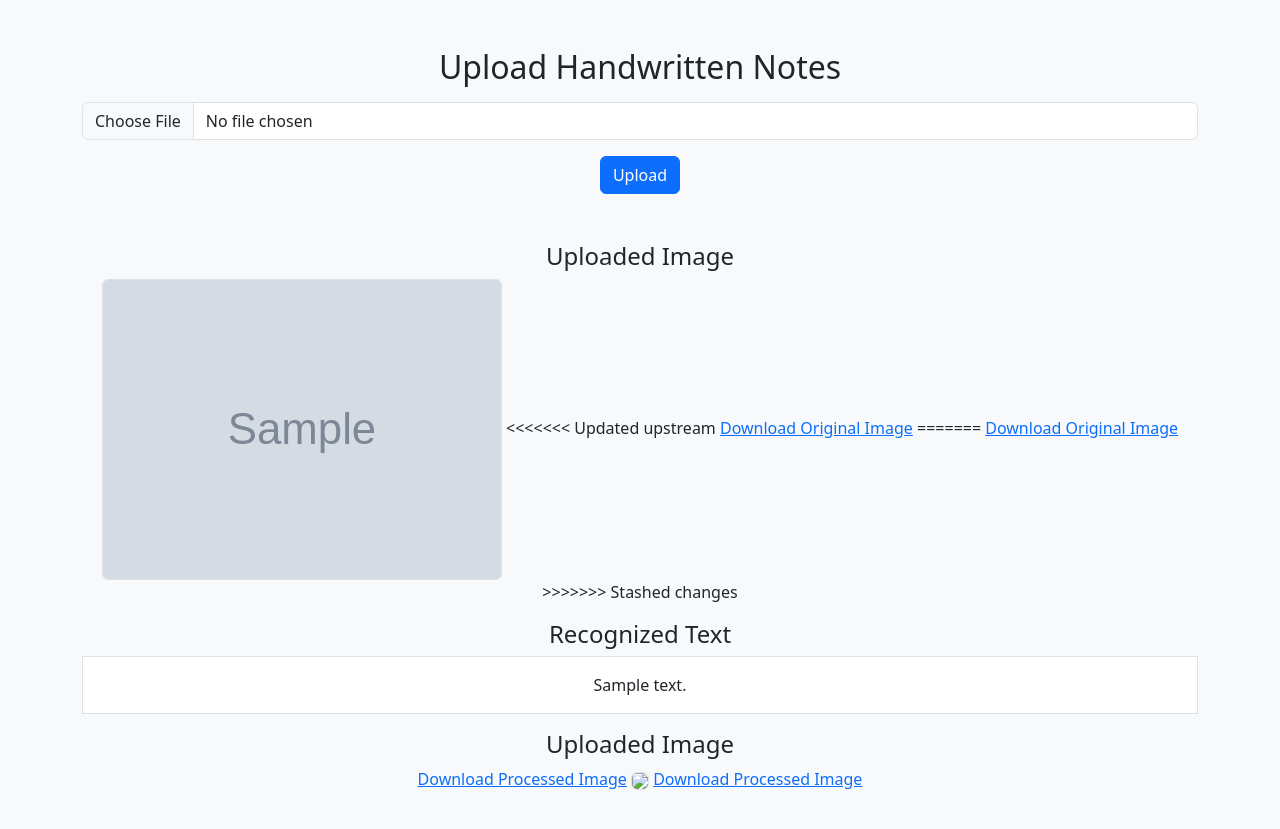
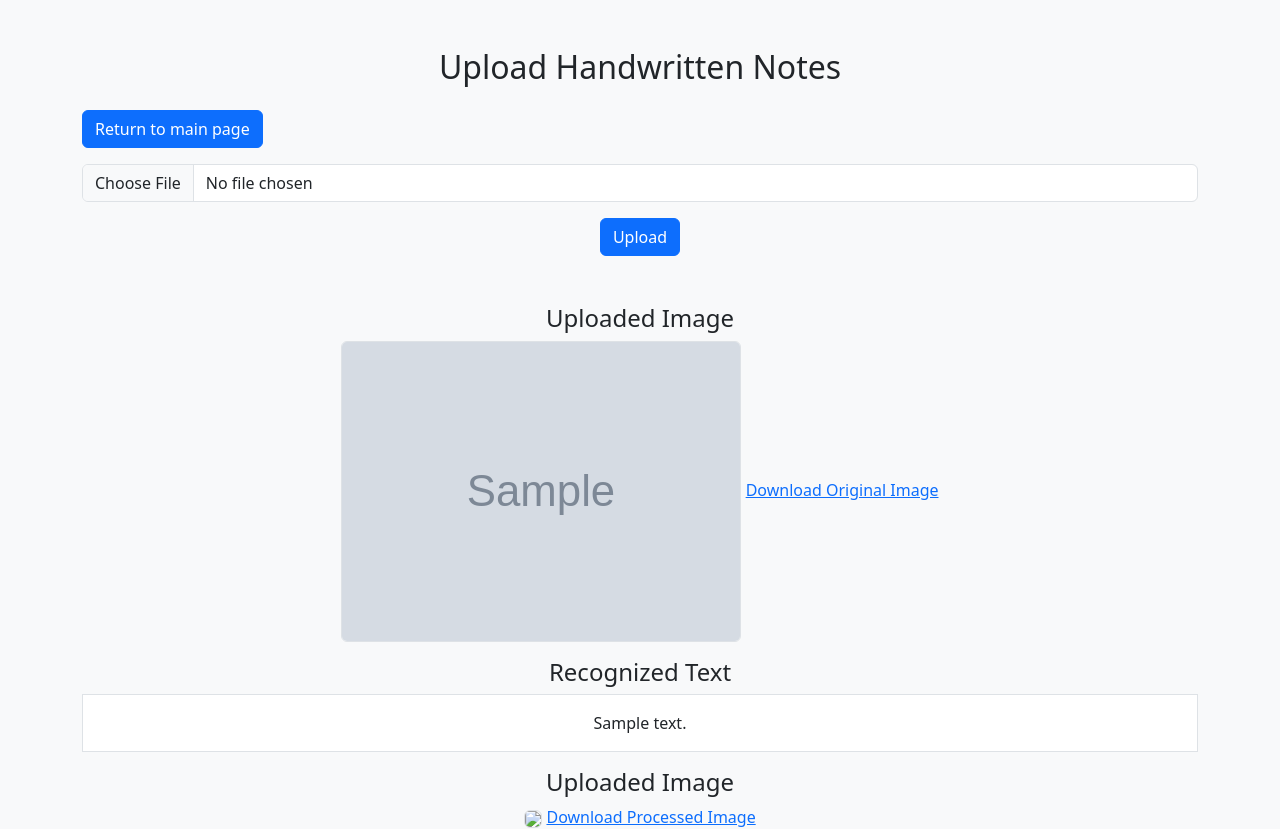
Before and after one commit to Insight-Solutions-Notetify/notetify-icr-project, a Django app: template notetify_project/recognition/templates/upload.html in a window 1280 px wide. Before the commit the page ends 790 px from the top, so only its background shows below. Run offline with Django 5.2, Linux system fonts and the light colour scheme; the template is opened without the code that fills it: most values are stand-ins (such as "Sample title", 1, 10 or a date in 2020); grey boxes marked "Sample" are stand-in pictures; parts of the project's set-up code (start-up, migrations or seed data) failed here and were passed over.

Commit message:
Add link to main default page and remove additional links

```diff
--- a/notetify_project/recognition/templates/upload.html
+++ b/notetify_project/recognition/templates/upload.html
@@ -9,6 +9,7 @@
 <body class="bg-light">
     <div class="container mt-5">
         <h2 class="text-center">Upload Handwritten Notes</h2>
+        <a href="/" class="btn btn-primary mt-3 text-center">Return to main page</a>
 
         <form action="/api/upload/" method="post" enctype="multipart/form-data" class="text-center">
             {% csrf_token %}
@@ -20,17 +21,12 @@
         <div class="mt-5 text-center">
             <h4>Uploaded Image</h4>
             <img src="{{ image_url }}" class="img-fluid border rounded" style="max-width: 400px;">
-<<<<<<< Updated upstream
-            <a href="{{ image_url }}" style="max-width: 400px;">Download Original Image</a>
-=======
             <a href="{{ imag_url }}" download style="max-width: 400px;">Download Original Image</a>
->>>>>>> Stashed changes
             <h4 class="mt-3">Recognized Text</h4>
             <p class="border p-3 bg-white">{{ recognized_text }}</p>
             <h4>Uploaded Image</h4>
+            <img src="{{ processed_url }}" class="img-fluid border rounded" style ="max-width: 400px">
             <a href="{{ processed_url }}" download style ="max-width: 400px">Download Processed Image</a>
-            <img src="{{ processed_url }}" class="img-fluid border rounded" style ="max-width: 400px">
-            <a href="{{ processed_url }}" style="max-width: 400px">Download Processed Image</a>
         </div>
         {% endif %}
     </div>
```
